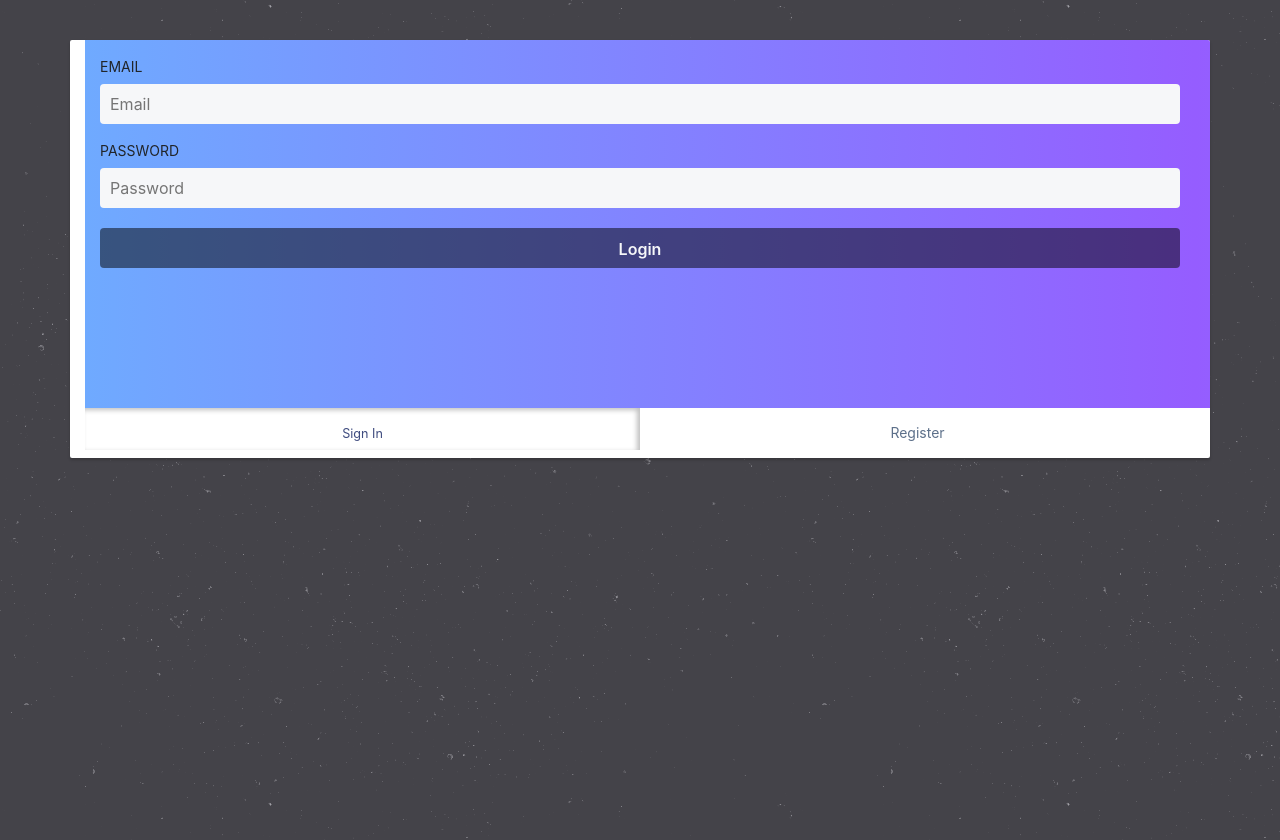
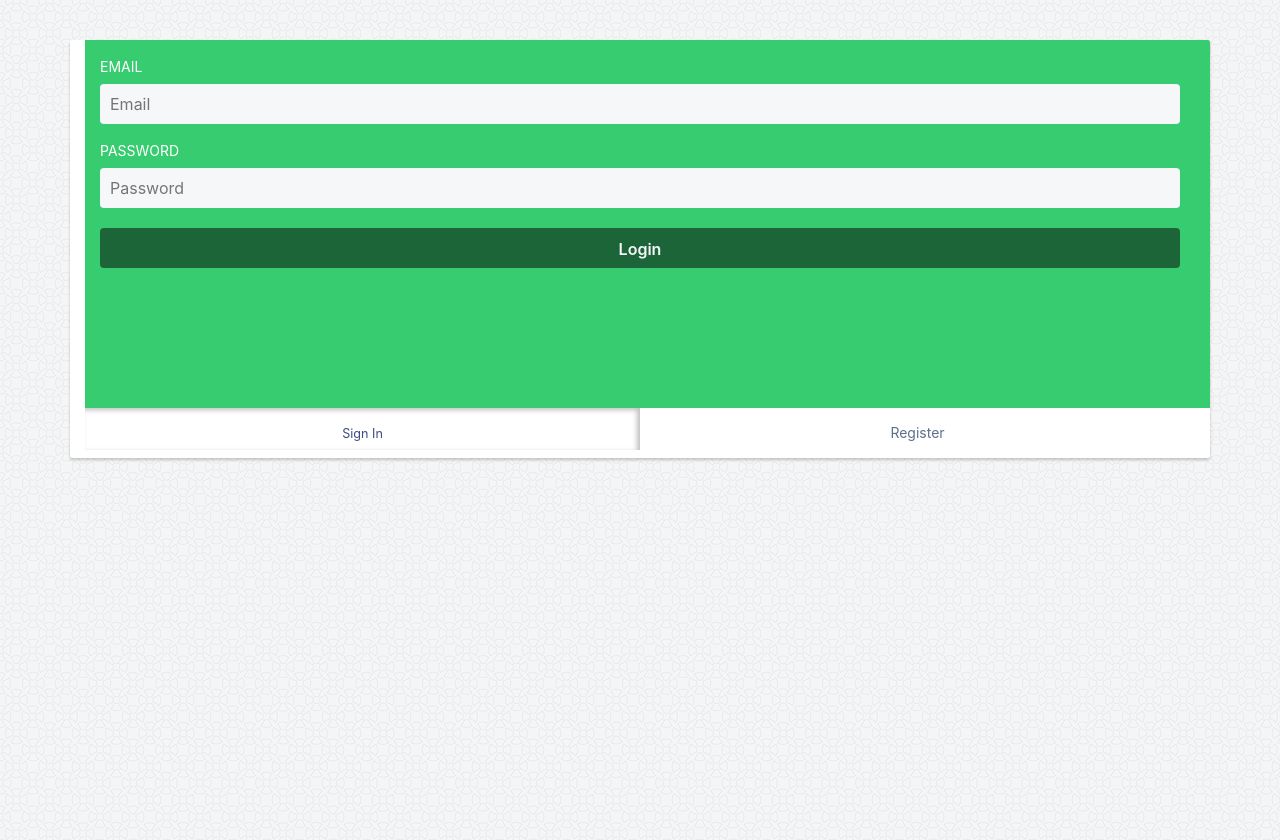
Before and after one commit to Vlid-Fafytib/ProjectVlid, a plain HTML site: page includes/html/auth.html in a window 1280 px wide. Drawn offline with nearby package versions, Linux system fonts and the light colour scheme; no server answers.

Commit message:
change registration form design

```diff
--- a/includes/css/auth.css
+++ b/includes/css/auth.css
@@ -10,7 +10,7 @@
   }
 
 body{
-    background-image: url(../image/stardust.png)
+    background-image: url(../image/circles-light.png)
 }
 
   .container {
@@ -43,7 +43,7 @@ body{
     min-width: 100%;
     padding: 20px 15px;
     padding-top: 0px;
-    background: linear-gradient(to left, #955DFF, #6FAAFF);
+    background: linear-gradient(to left, #38CC70, #38CC70);
   }
 
   .pages .page:nth-of-type(1) .input {
@@ -63,11 +63,12 @@ body{
   }
 
   .pages .page.signup {
-    background: linear-gradient(to left, #6FAAFF, #955DFF);
+    background: linear-gradient(to left, #38CC70, #38CC70);
   }
 
   .pages .page .title {
     margin-bottom: 10px;
+    color: #FFF;
     font-size: 14px;
     position: relative;
     line-height: 14px;
--- a/includes/css/style.css
+++ b/includes/css/style.css
@@ -51,7 +51,6 @@ body{
 /* Основной блок статей */
 .com_field{
 	width: 80%;
-	text-align: center;
 	float: right;
 }
 /* Микростили для радиокнопок */
```
